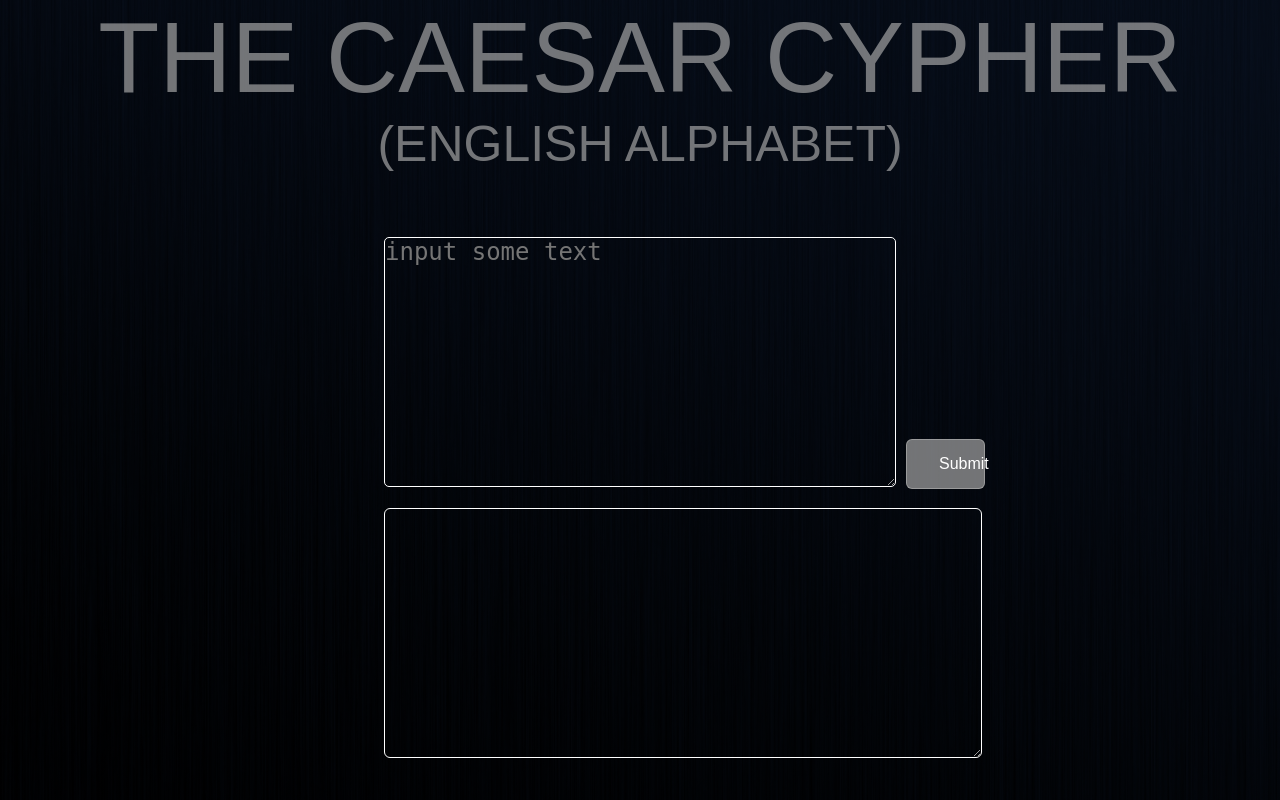
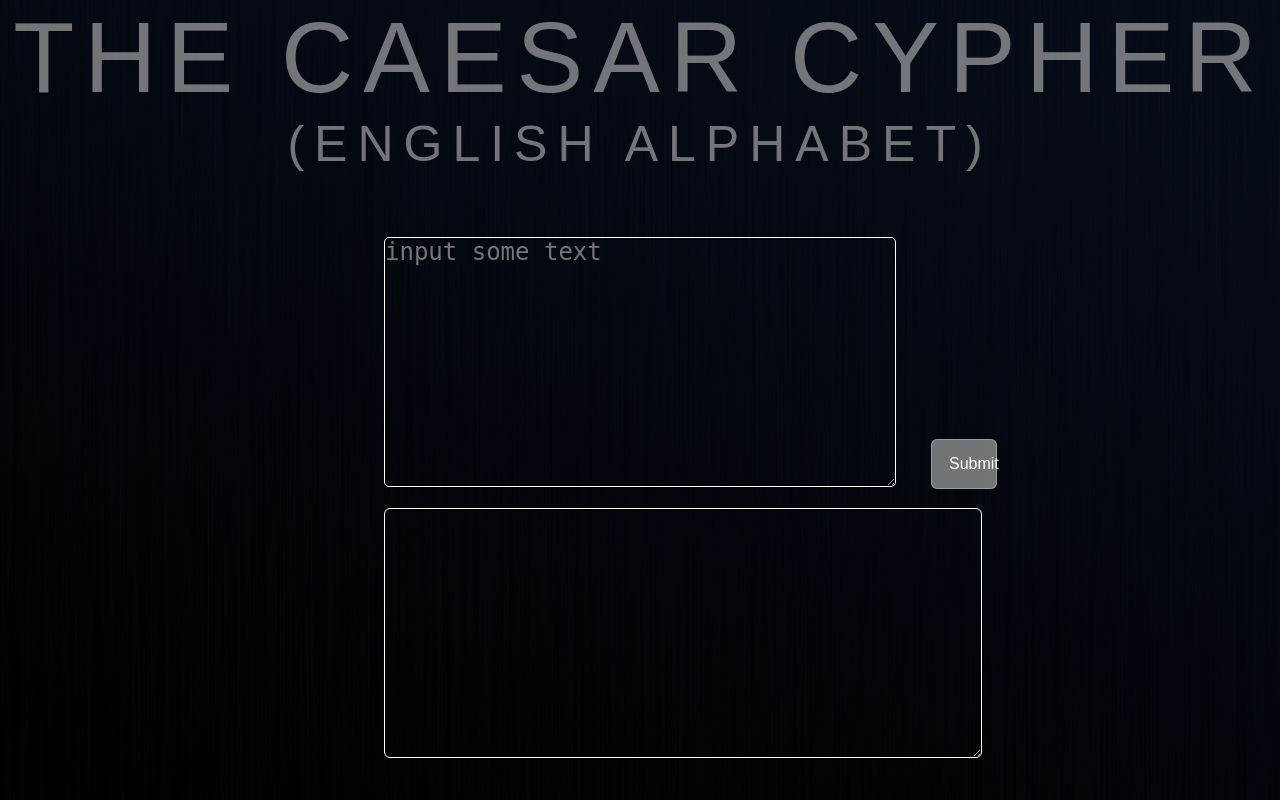
Before and after one commit to Aljosa12/Caesar-Cypher-one, a Flask app: page / in a window 1280 px wide. Run offline with Flask 2, Linux system fonts and the light colour scheme.

Commit message:
ready comment three

```diff
--- a/static/styles/style.css
+++ b/static/styles/style.css
@@ -10,6 +10,7 @@ h1 {
     font-size: 100px;
     display: inline-block;
     font-family: 'Montserrat', sans-serif;
+    letter-spacing: 10px;
     font-weight: lighter;
 }
 
@@ -24,6 +25,7 @@ h2 {
     color: rgba(175, 175, 175, 0.65);
     font-family: 'Montserrat', sans-serif;
     font-weight: 200;
+    letter-spacing: 10px;
 }
 
 .form {
@@ -58,18 +60,23 @@ div-prompt {
 }
 
 .btn-submit {
-    width: 6.2%;
+    width: fit-content;
+    width: 5%;
     margin-top: 202px;
     font-family: 'Montserrat', sans-serif;
     transition: background-color 0.5s;
     background-color: rgba(175, 175, 175, 0.65);
     border: 1px solid rgba(175, 175, 175, 0.65);
-    color: white;
     padding: 15px 32px;
-    text-align: center;
     text-decoration: none;
     font-size: 16px;
     border-radius: 6px;
+    margin-left: 25px;
+}
+
+p {
+    color: white;
+    margin-left: -15px;
 }
 
 .btn-submit:hover {
--- a/templates/index.html
+++ b/templates/index.html
@@ -22,9 +22,9 @@
                 <div class="form">
                     <form method="post" action="/">
                         <div class="div-prompt">
-                            <textarea type="text" class="prompt" name="text" onfocus="this.placeholder = ''" onblur="this.placeholder = 'enter your text'" placeholder="input some text"></textarea>
+                            <textarea type="text" class="prompt" name="text" onfocus="this.placeholder = ''"  onblur="this.placeholder = 'enter your text'" placeholder="input some text"></textarea>
                         </div>
-                            <button class="btn-submit" type="submit">Submit</button>
+                            <button class="btn-submit" type="submit"><p>Submit</p></button>
                     </form>
                 </div>
 
```
